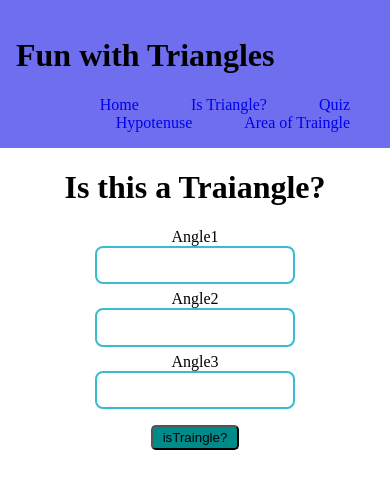
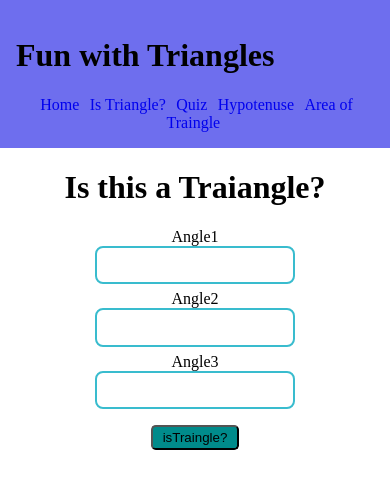
Before and after one commit to E-Robin/triangleQuiz, a plain HTML site: page index.html in a window 390 px wide. Drawn offline with Linux system fonts and the light colour scheme.

Commit message:
media query updated

```diff
--- a/hypotenus.css
+++ b/hypotenus.css
@@ -43,3 +43,18 @@ Button{
 
 
 }
+
+@media screen and (max-width:600px) {
+  nav>a{
+      padding:0.2rem;
+      text-align: center;
+      margin: auto;
+  }
+  a.home{
+      display: block;
+      text-align: center;
+  }
+  nav{
+      text-align: center;
+  }
+}
--- a/isTriangle.css
+++ b/isTriangle.css
@@ -42,3 +42,18 @@ button{
   padding:0.2rem  0.6rem;
   border-radius: 0.3rem;
 }
+
+@media screen and (max-width:600px) {
+  nav>a{
+      padding:0.2rem;
+      text-align: center;
+      margin: auto;
+  }
+  a.home{
+      display: block;
+      text-align: center;
+  }
+  nav{
+      text-align: center;
+  }
+}
--- a/quiz.css
+++ b/quiz.css
@@ -37,3 +37,19 @@ header{
   button{
       background-color: cadetblue;
   }
+
+
+  @media screen and (max-width:600px) {
+    nav>a{
+        padding:0.2rem;
+        text-align: center;
+        margin: auto;
+    }
+    a.home{
+        display: block;
+        text-align: center;
+    }
+    nav{
+        text-align: center;
+    }
+  }
```
